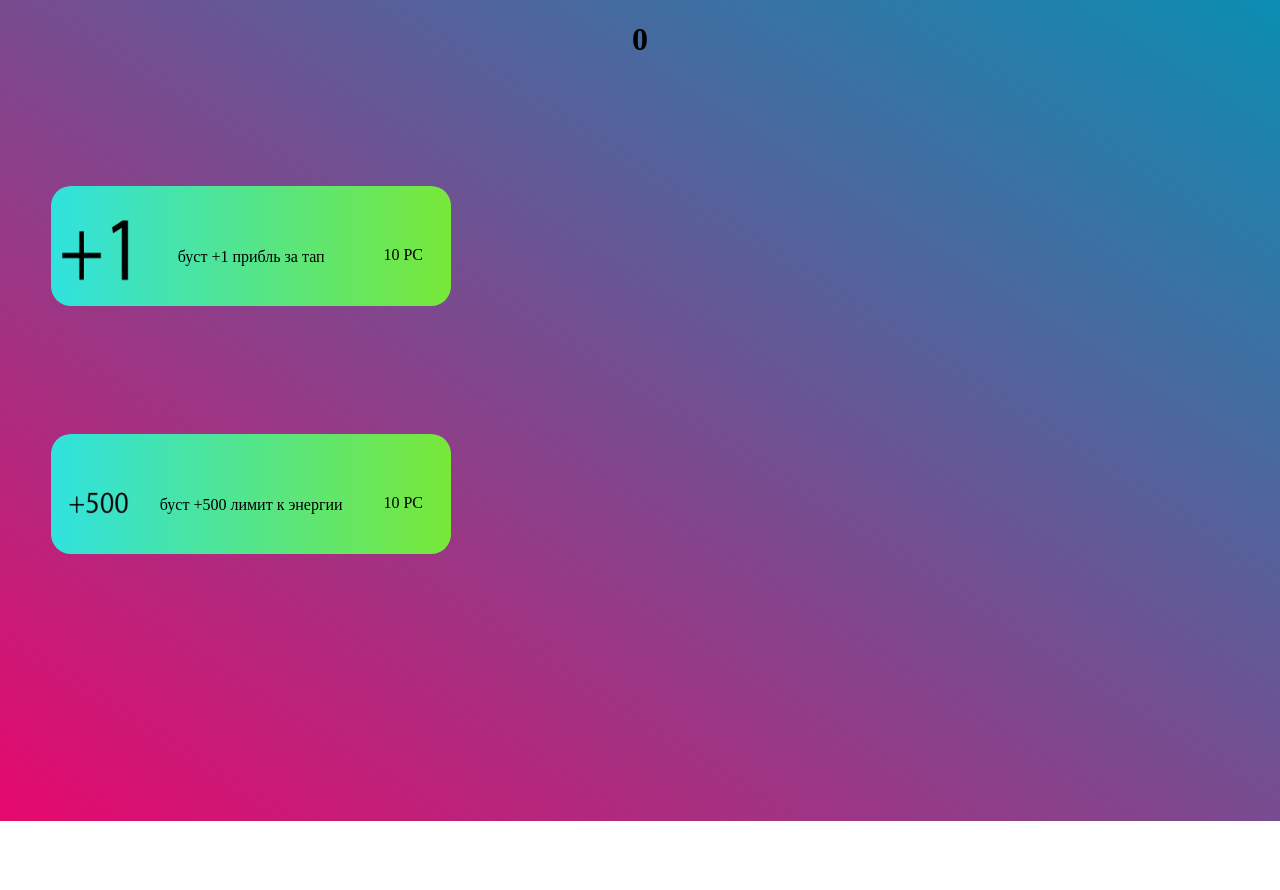
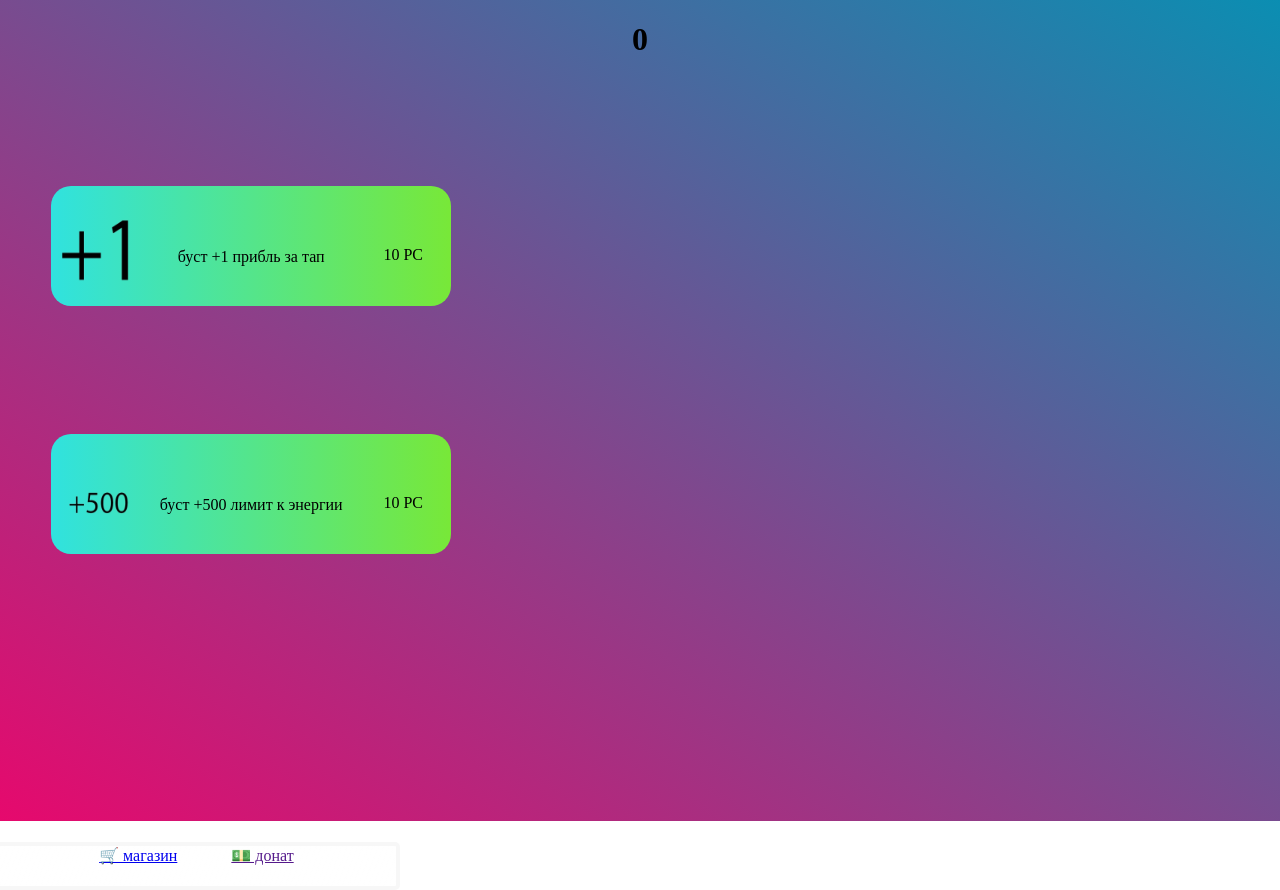
Before and after one commit to gardemarin565/ok, a plain HTML site: page shop.html in a window 1280 px wide. Before the commit the page ends 821 px from the top, so only its background shows below. Drawn offline with Linux system fonts and the light colour scheme.

Commit message:
Add files via upload

```diff
--- a/shop.css
+++ b/shop.css
@@ -38,3 +38,18 @@ img {
     margin-top: 15px;
     margin-left: 15px;
 }
+
+#selectbar {
+    transform: translate(50px,600%);
+    background: linear-gradient(to top right, #ffffff0c, #ffffffa6) no-repeat;
+    width: 50dvh;
+    border-radius: 5px;
+    height: 40px;
+    margin-left: -4.5%;
+    border: 4px rgba(239, 239, 239, 0.508) solid;
+    text-align: center;
+}
+
+.select {
+    margin-right: 50px;
+}
--- a/shop.html
+++ b/shop.html
@@ -24,6 +24,10 @@
             <p class="text">буст +500 лимит к энергии</p>
             <p class="price">10 PC</p>
         </div>
+        <div id="selectbar">
+            <a href="shop.html" class="select">🛒 магазин</a>
+            <a href="">💵 донат</a>
+        </div>
     </body>
     <script src="script.js"></script>
 </html>
```
